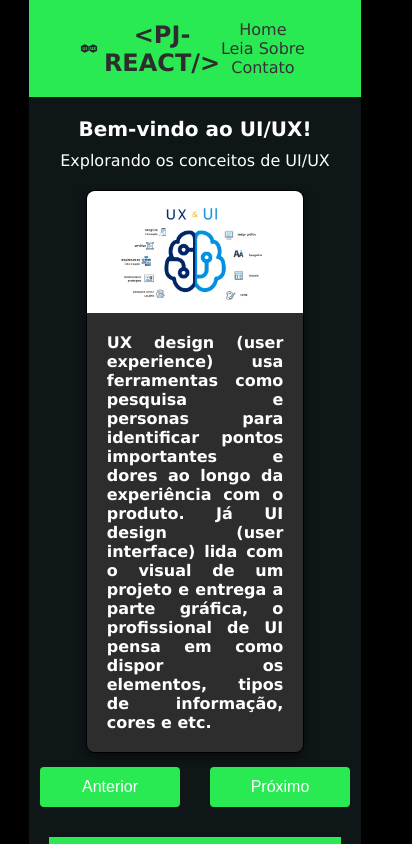
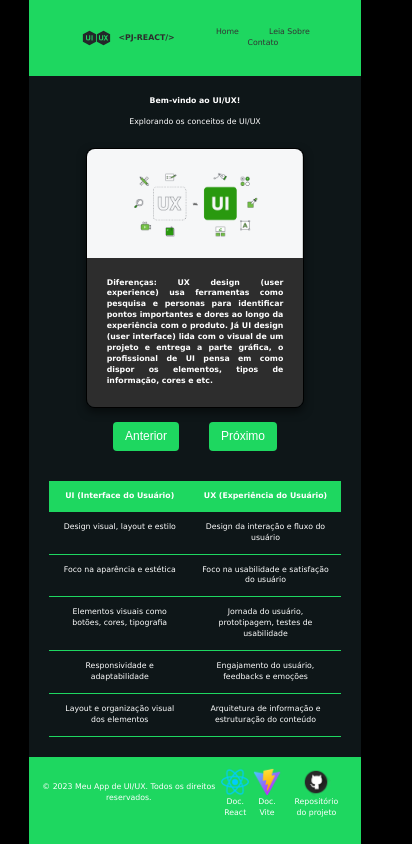
Before and after one commit to MurilodioPy/projeto-ract, a React (Vite) app: page / in a window 390 px wide. Shown: the top 844 px of the page, 412 px wide, since content can reach past the window. Built offline with nearby package versions, Linux system fonts and the light colour scheme.

Commit message:
add responsividade e tecnicas uiux

```diff
--- a/src/App.css
+++ b/src/App.css
@@ -1,7 +1,7 @@
 /* App.css */
 /* Definição de cores */
 :root {
-  --primary-color: #2aea54;
+  --primary-color: #1ed760;
   --secondary-color: #2d2d2d;
   --backmain-color: #0e1618;
   --text-color: #fff;
@@ -34,6 +34,8 @@ body {
   /* background: url('./img/back.jpg'); */
   font-family: "Lucida Sans", "Lucida Sans Regular", "Lucida Grande",
     "Lucida Sans Unicode", Geneva, Verdana, sans-serif;
+  font-size: 2vw;
+  line-height: 1.4;
 }
 
 #root{
@@ -67,7 +69,7 @@ main {
 }
 
 .logoname img {
-  width: 15%;
+  width: 25%;
   margin: 0 2.5% 0 20%;
 }
 
@@ -80,8 +82,11 @@ header nav {
 
 .nav-link {
   color: #333;
+  font-size: 2vw;
+  line-height: 1.4;
   text-decoration: none;
   padding: 10px;
+  transition-duration: 1s;
   cursor: pointer;
 }
 
@@ -125,7 +130,8 @@ footer {
 
 h1 {
   margin: 0;
-  font-size: 24px;
+  font-size: 2vw;
+  line-height: 1.4;
 }
 
 nav ul {
@@ -148,10 +154,14 @@ nav ul li a {
 h2 {
   font-size: 20px;
   margin-bottom: 10px;
+  font-size: 2vw;
+  line-height: 1.4;
 }
 
 p {
   margin-bottom: 20px;
+  font-size: 2vw;
+  line-height: 1.4;
 }
 
 .ui-ux-table {
@@ -229,15 +239,33 @@ p {
 .gallery .controls button {
   background-color: var(--primary-color);
   color: #fff;
+  font-size: 2vw;
+  line-height: 1.4;
   border: none;
   border-radius: 4px;
-  height: 40px;
-  width: 140px;
+  /* height: 40px;
+  width: 140px; */
   padding: 8px 16px;
   margin: 10px 15px;
   font-size: 16px;
+  transition-duration: 0.5s;
   cursor: pointer;
 }
+
+@media (max-width: 768px) {
+  .gallery .controls button {
+    font-size: 14px;
+    padding: 8px 16px;
+  }
+}
+
+@media (max-width: 480px) {
+  .gallery .controls button {
+    font-size: 12px;
+    padding: 6px 12px;
+  }
+}
+
 
 .gallery .controls button:hover {
   background-color: var(--secondary-color);
--- a/src/App.jsx
+++ b/src/App.jsx
@@ -70,13 +70,16 @@ const Gallery = () => {
   return (
     <div className="gallery">
       <div className="gallery-info">
-        <img src={imageData[currentImageIndex].imageUrl} alt={`Image ${currentImageIndex + 1}`} />
+        <img
+        src={imageData[currentImageIndex].imageUrl}
+        alt={`${imageData[currentImageIndex].imageDesc}`}
+        title={`${imageData[currentImageIndex].imageDesc}`}/>
         <p>{imageData[currentImageIndex].additionalText}</p>
       </div>
 
       <div className="controls">
-        <button onClick={handlePreviousImage}>Anterior</button>
-        <button onClick={handleNextImage}>Próximo</button>
+        <button onClick={handlePreviousImage} aria-label="Imagem anterior">Anterior</button>
+        <button onClick={handleNextImage} aria-label="Próxima imagem">Próximo</button>
       </div>
     </div>
   );
--- a/src/imageData.jsx
+++ b/src/imageData.jsx
@@ -1,18 +1,22 @@
 export const imageData = [
     {
-      imageUrl: './src/img/image1.jpg',
-      additionalText: 'UX design (user experience) usa ferramentas como pesquisa e personas para identificar pontos importantes e dores ao longo da experiência com o produto. Já UI design (user interface) lida com o visual de um projeto e entrega a parte gráfica, o profissional de UI pensa em como dispor os elementos, tipos de informação, cores e etc.  '
+      imageUrl: './src/img/image6.png',
+      imageDesc: 'Imagem com texto ux ux e alguns ícones',
+      additionalText: 'Diferenças: UX design (user experience) usa ferramentas como pesquisa e personas para identificar pontos importantes e dores ao longo da experiência com o produto. Já UI design (user interface) lida com o visual de um projeto e entrega a parte gráfica, o profissional de UI pensa em como dispor os elementos, tipos de informação, cores e etc.  '
     },
     {
         imageUrl: './src/img/image5.jpg',
+        imageDesc: 'Imagem com bolos inteiros e cortados representando ui e ux',
         additionalText: 'Para entendermos melhor como eles estão interligados vamos fazer uma analogia com esses três bolos. Suas interfaces de usuário são diferentes (cobertura, formato e decoração), ou seja, a apresentação, visual e até as dicas de como se interagir com eles, como, por exemplo, em um deles há cinco cerejas distribuídas uniformemente em seu topo, indicando que aquele é um bolo de 5 fatias. Já o UX é como se cortássemos o bolo e olhássemos a fatia e o que há dentro dele, o centro da experiência. Só assim podemos saber se ele está completamente assado, qual é o recheio, se os ingredientes são de qualidade e se o sabor é agradável.'
     },
     {
         imageUrl: './src/img/image3.jpg',
-        additionalText: 'Cada cor tem um significado e traz uma mensagem diferente para o usuário. Observe a tabela acima:'
+        imageDesc: 'Imagem com cores e textos explicando a teoria das cores',
+        additionalText: 'Teoria da Psicologia da Cores: A teoria da psicologia das cores explora como as cores afetam as emoções, comportamentos e percepções dos usuários. As cores são usadas estrategicamente para transmitir mensagens, criar ênfase, estabelecer hierarquia visual e influenciar a experiência geral do usuário. Observe a tabela acima:'
     },
     {
       imageUrl: './src/img/image2.jpg',
+      imageDesc: 'Imagem com imagens de telas de aplicativos geradas por IA',
       additionalText: `Design da interface do usuário para o aplicativo de pedidos de comida.
       Comando utilizado para gerar as imagens: /imagine Food delivery app, mobile app, user interface, Figma, HQ, 4K, clean UI -- q 2`
     }
@@ -21,12 +25,12 @@ export const imageData = [
 export const logoData = [
     {
       logoUrl: './src/img/react-logo.png',
-      logoNome: 'Documentação React',
+      logoNome: 'Doc. React',
       linkLogo: 'https://legacy.reactjs.org/docs/getting-started.html'
     },
     {
       logoUrl: './src/img/vite-logo.png',
-      logoNome: 'Documentação Vite',
+      logoNome: 'Doc. Vite',
       linkLogo: 'https://vitejs.dev/guide/'
     },
     {
```
Also changed, not shown: src/img/image6.png (added).
